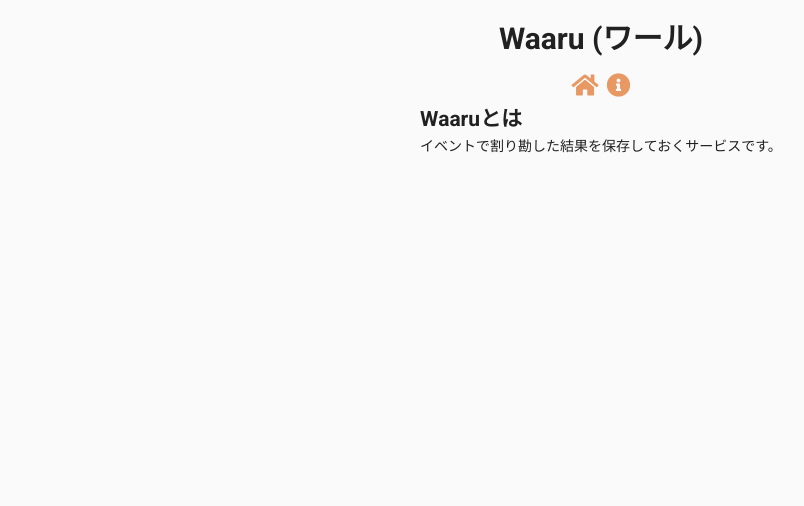
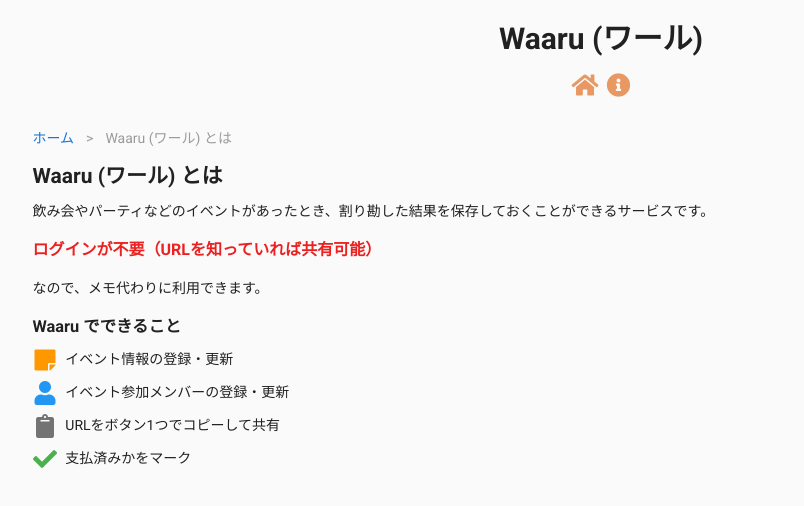
Before and after one commit to gotoeveryone/waaru, a Vue app: page /about in a window 1280 px wide. Shown: the top 506 px of the page, without its empty margins (39-843 px from the left). Built offline with nearby package versions, Linux system fonts and the light colour scheme; no server answers.

Commit message:
modify: about page

```diff
--- a/src/views/About.vue
+++ b/src/views/About.vue
@@ -1,8 +1,108 @@
 <template>
-  <div class="about">
-    <h2>Waaruとは</h2>
-    <div>
-      イベントで割り勘した結果を保存しておくサービスです。
-    </div>
-  </div>
+  <v-container>
+    <v-layout column>
+      <v-flex md12>
+        <bread-crumbs :items="items" />
+      </v-flex>
+      <v-flex md12>
+        <h2 class="mt-1 mb-2" v-text="title"></h2>
+      </v-flex>
+      <v-flex md12>
+        <p>
+          飲み会やパーティなどのイベントがあったとき、割り勘した結果を保存しておくことができるサービスです。
+        </p>
+        <p>
+          <span class="about_emphasis"
+            >ログインが不要（URLを知っていれば共有可能）</span
+          >
+        </p>
+        <p>
+          なので、メモ代わりに利用できます。
+        </p>
+        <h3>Waaru でできること</h3>
+        <ul class="about_cando">
+          <li class="mb-2 mt-2 d-flex align-center">
+            <v-icon color="orange" class="about_cando_icon mr-2"
+              >fas fa-sticky-note</v-icon
+            >
+            <span class="about_cando_text">イベント情報の登録・更新</span>
+          </li>
+          <li class="mb-2 mt-2 d-flex align-center">
+            <v-icon color="blue" class="about_cando_icon mr-2"
+              >fas fa-user</v-icon
+            >
+            <span class="about_cando_text"
+              >イベント参加メンバーの登録・更新</span
+            >
+          </li>
+          <li class="mb-2 mt-2 d-flex align-center">
+            <v-icon color="gray" class="about_cando_icon mr-2"
+              >fas fa-clipboard</v-icon
+            >
+            <span class="about_cando_text">URLをボタン1つでコピーして共有</span>
+          </li>
+          <li class="mb-2 mt-2 d-flex align-center">
+            <v-icon color="green" class="about_cando_icon mr-2"
+              >fas fa-check</v-icon
+            >
+            <span class="about_cando_text">支払済みかをマーク</span>
+          </li>
+        </ul>
+      </v-flex>
+    </v-layout>
+  </v-container>
 </template>
+
+<script lang="ts">
+import Vue from "vue";
+import BreadCrumbs from "@/components/TheBreadCrumbs.vue";
+import { BreadCrumb } from "@/types";
+
+export default Vue.extend({
+  components: {
+    BreadCrumbs
+  },
+  computed: {
+    items(): BreadCrumb[] {
+      return [
+        {
+          text: "ホーム",
+          disabled: false,
+          href: "/"
+        },
+        {
+          text: this.title,
+          disabled: true
+        }
+      ];
+    },
+    title() {
+      return "Waaru (ワール) とは";
+    }
+  }
+});
+</script>
+
+<style lang="scss" scoped>
+.about {
+  &_emphasis {
+    color: rgb(235, 33, 33);
+    font-size: 16px;
+    font-weight: bold;
+  }
+
+  &_cando {
+    list-style: none;
+    padding: 0;
+
+    &_icon {
+      width: 25px;
+      height: 25px;
+    }
+
+    &_text {
+      width: calc(100% - 25px);
+    }
+  }
+}
+</style>
```
